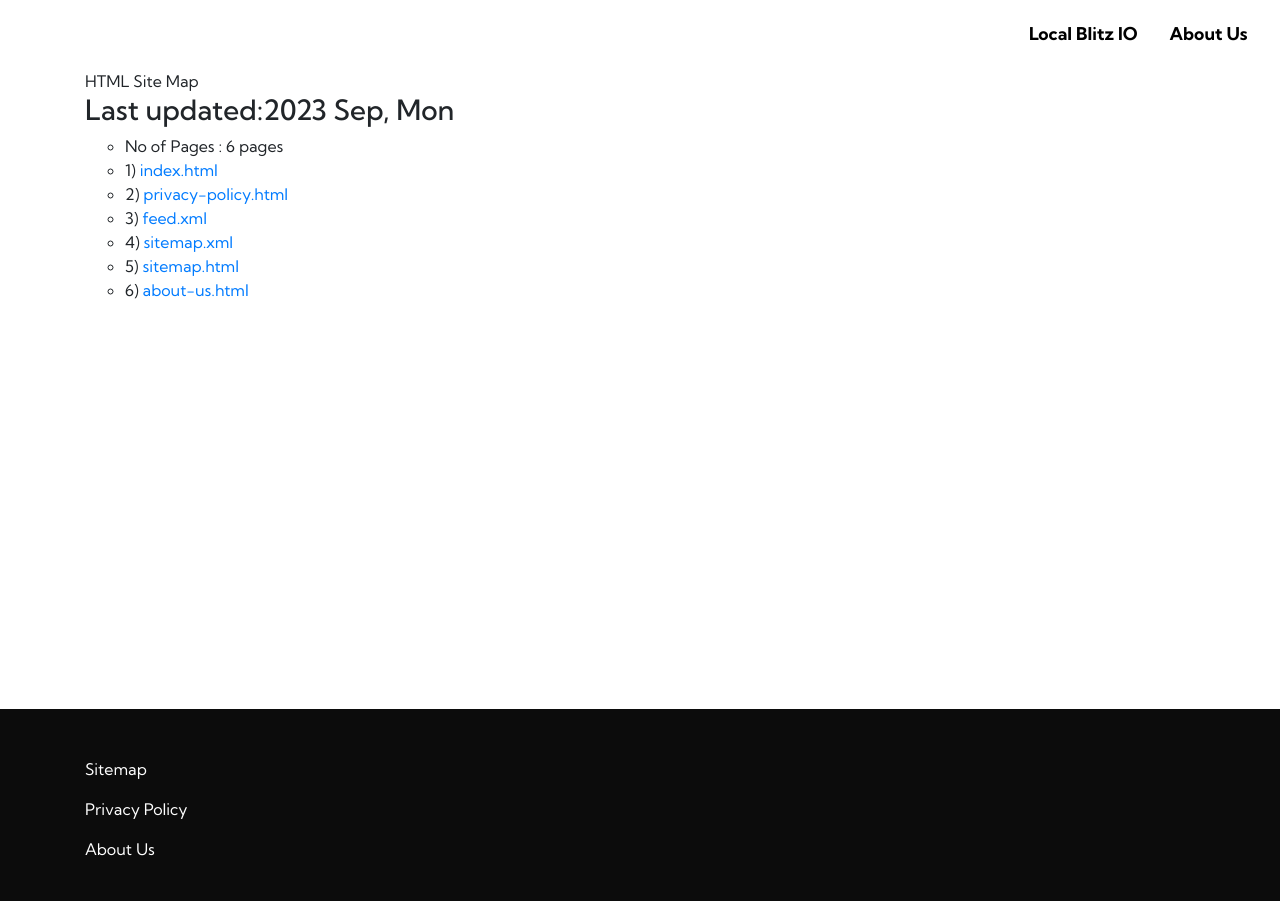
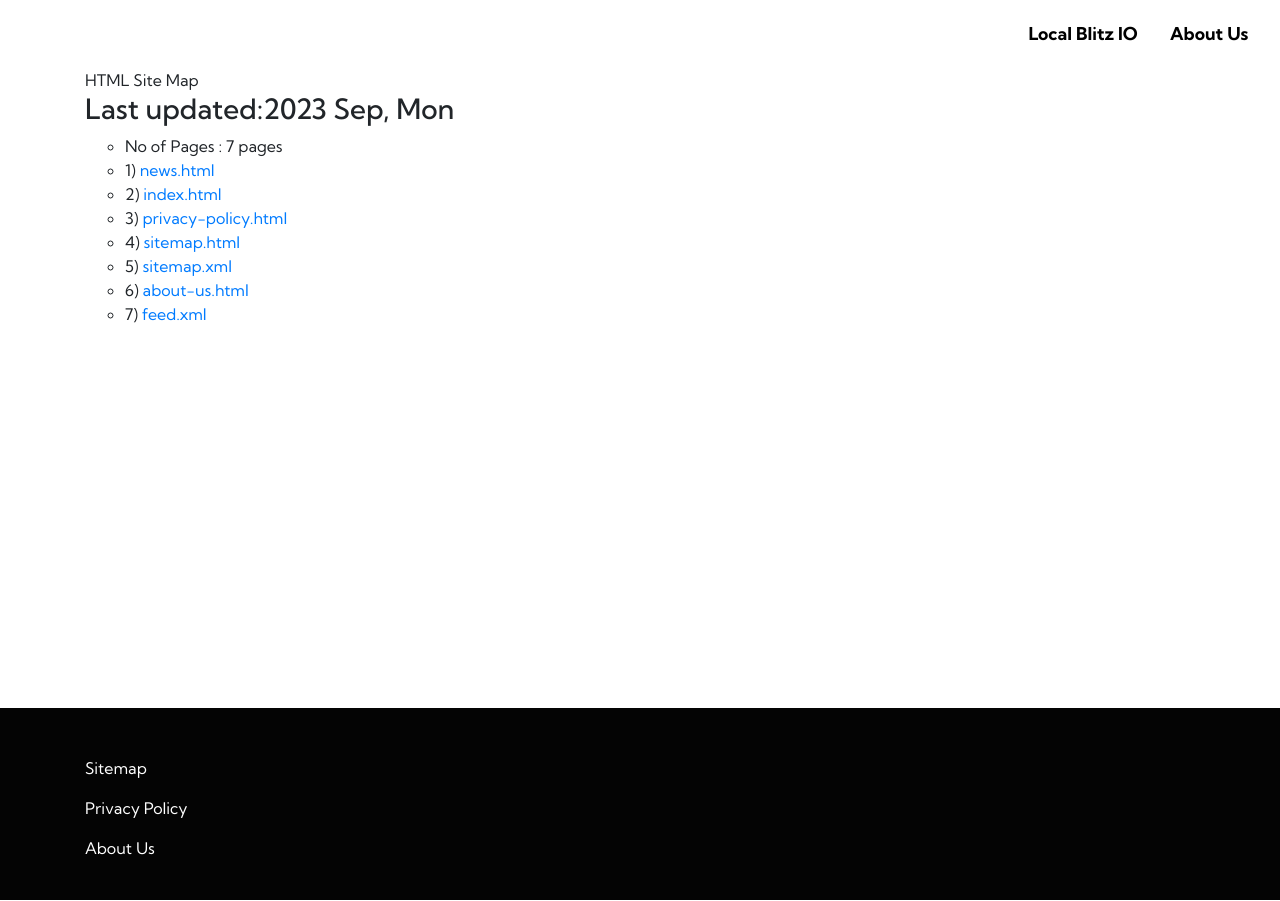
Before and after one commit to localblitzio/localblitzio2023, a plain HTML site: page sitemap.html in a window 1280 px wide. Drawn offline with nearby package versions, Linux system fonts and the light colour scheme.

Commit message:
Update file

```diff
--- a/sitemap.html
+++ b/sitemap.html
@@ -18,79 +18,79 @@
 <script src="https://cdn.jsdelivr.net/npm/bootstrap@4.6.1/dist/js/bootstrap.bundle.min.js"></script>
 <link rel="stylesheet" href="https://cdnjs.cloudflare.com/ajax/libs/font-awesome/4.7.0/css/font-awesome.min.css">
 <style type="text/css">
-footer{
-background:#0c0c0c;
-color:#ffffff;
+ul{
+list-style: circle;
+}
+.btn-md{
+padding: 15px 30.1px;
+border-radius: 0;
+}
+html{
+scroll-behavior: smooth;
+}
+a{
+text-decoration: none!important;
 }
 .nav-link{
 color: #000000!important;
 
 }
+.x10d47a04c942c8b2e28af92fd5461490 a{
+font-size:16px;
+}
+.x10d47a04c942c8b2e28af92fd5461490 p,.x10d47a04c942c8b2e28af92fd5461490 span,.x10d47a04c942c8b2e28af92fd5461490 label{
+font-size:16px!important;
+}
+.navbar a{
+font-size: 17.8px!important;
+font-weight: bold;
+}
+footer{
+background:#040404;
+color:#ffffff;
+}
+.y414c58ebfe187f962b8498a64842500a a,.x10d47a04c942c8b2e28af92fd5461490 a{
+color:#000000!important;
+text-decoration: underline !important;
+}
 footer *{
 font-size:16px !important;
 }
-.u15fadaf5b81eacb7eb7d48ec7ab4a4b5 a,.wce31b17eab7bc5479e16a74fdf0990d0 a{
-color:#0c0c0c!important;
-text-decoration: underline !important;
+.b5f9757927b409c174c62046d582d5c1f:hover{
+box-shadow: 0 50.5px 49.8px -25px rgb(0 0 0 / 30%);
+transform: rotate(-2deg) scale(1.03);
 }
-ul{
-list-style: circle;
+*{
+font-family: 'Kumbh Sans', sans-serif;
 }
-.navbar a{
-font-size: 17.7px!important;
-font-weight: bold;
-}
-a{
-text-decoration: none!important;
-}
-.y4f632d8237b87ad0891ffba4e2849768{
+.tdc17d04f85447fe69fd0c0cb53c25c6b{
 background-color:#ffc107!important;
 border-color:#ffc107!important;
 color:#000000!important;
-}
-.nav-item{
-padding-left:7.5px;
-padding-right:8.5px;
-padding-top:4.8px;
-padding-bottom:5.3px;
-}
-.wce31b17eab7bc5479e16a74fdf0990d0 a{
-font-size:16px;
-}
-.wce31b17eab7bc5479e16a74fdf0990d0 p,.wce31b17eab7bc5479e16a74fdf0990d0 span,.wce31b17eab7bc5479e16a74fdf0990d0 label{
-font-size:16px!important;
 }
 footer a{
 color:#ffffff;
 text-decoration: underline;
 }
-.btn-md{
-padding: 14.9px 30.2px;
-border-radius: 0;
-}
-*{
-font-family: 'Kumbh Sans', sans-serif;
-}
-html{
-scroll-behavior: smooth;
-}
-.u15fadaf5b81eacb7eb7d48ec7ab4a4b5 p,.u15fadaf5b81eacb7eb7d48ec7ab4a4b5 a,.u15fadaf5b81eacb7eb7d48ec7ab4a4b5 span,.u15fadaf5b81eacb7eb7d48ec7ab4a4b5 label{
+.y414c58ebfe187f962b8498a64842500a p,.y414c58ebfe187f962b8498a64842500a a,.y414c58ebfe187f962b8498a64842500a span,.y414c58ebfe187f962b8498a64842500a label{
 font-size:16px!important;
 }
-.v1aa96b38e4e0a896508a15fc5b14a3eb:hover{
-box-shadow: 0 50.4px 50.3px -25px rgb(0 0 0 / 30%);
-transform: rotate(-2deg) scale(1.03);
+.nav-item{
+padding-left:8.5px;
+padding-right:7.7px;
+padding-top:4.6px;
+padding-bottom:5px;
 }
 </style>
 </head>
 <body>
-<nav class="navbar navbar-expand-lg">
+<nav class="navbar-expand-lg navbar">
 <a class="navbar-brand" href="index.html"  ></a>
 <button class="navbar-toggler" type="button" data-toggle="collapse" data-target="#navbarSupportedContent" aria-controls="navbarSupportedContent" aria-expanded="false" aria-label="Toggle navigation">
-<span class="navbar-toggler-icon"></span></button><div class="navbar-collapse collapse" id="navbarSupportedContent">
-<ul class="d-flex navbar-nav align-items-center ml-auto"><li class=" nav-item">
-<a class="nav-link x717677b958f65bdd23005ac03c379de1" href="index.html"  >Local Blitz IO</a>
-</li><li class="nav-item"><a class="nav-link x717677b958f65bdd23005ac03c379de1" rel=nofollow href="about-us.html">About Us</a>
+<span class="navbar-toggler-icon"></span></button><div class="collapse navbar-collapse" id="navbarSupportedContent">
+<ul class="align-items-center ml-auto d-flex navbar-nav"><li class="nav-item ">
+<a class="nav-link ud7d3a8348bef835306872e4d452d1029" href="index.html"  >Local Blitz IO</a>
+</li><li class="nav-item"><a class="nav-link ud7d3a8348bef835306872e4d452d1029" rel=nofollow href="about-us.html">About Us</a>
 </li></ul>
 </div>
 </nav>
@@ -101,21 +101,22 @@ transform: rotate(-2deg) scale(1.03);
 </div>
 <div>
 <ul>
-<li> No of Pages :   <span>6  pages</span></li>
-<li>1) <a href="index.html " >index.html</a></li>
-<li>2) <a href="privacy-policy.html " >privacy-policy.html</a></li>
-<li>3) <a href="feed.xml " >feed.xml</a></li>
-<li>4) <a href="sitemap.xml " >sitemap.xml</a></li>
-<li>5) <a href="sitemap.html " >sitemap.html</a></li>
+<li> No of Pages :   <span>7  pages</span></li>
+<li>1) <a href="news.html " >news.html</a></li>
+<li>2) <a href="index.html " >index.html</a></li>
+<li>3) <a href="privacy-policy.html " >privacy-policy.html</a></li>
+<li>4) <a href="sitemap.html " >sitemap.html</a></li>
+<li>5) <a href="sitemap.xml " >sitemap.xml</a></li>
 <li>6) <a href="about-us.html " >about-us.html</a></li>
+<li>7) <a href="feed.xml " >feed.xml</a></li>
 </ul>
 </div>
 </section>
 <footer>
-<div class="pt-5 container py-4" >
-<div class="row"><div class="col-lg-3"><p><a class="x717677b958f65bdd23005ac03c379de1" href="sitemap.html" rel="nofollow">Sitemap</a></p>
-<p><a class="x717677b958f65bdd23005ac03c379de1" href="privacy-policy.html" rel="nofollow">Privacy Policy</a></p>
-<p><a class="x717677b958f65bdd23005ac03c379de1" href="about-us.html" rel="nofollow">About Us</a></p>
+<div class="container pt-5 py-4" >
+<div class="row"><div class="col-lg-3"><p><a class="ud7d3a8348bef835306872e4d452d1029" href="sitemap.html" rel="nofollow">Sitemap</a></p>
+<p><a class="ud7d3a8348bef835306872e4d452d1029" href="privacy-policy.html" rel="nofollow">Privacy Policy</a></p>
+<p><a class="ud7d3a8348bef835306872e4d452d1029" href="about-us.html" rel="nofollow">About Us</a></p>
 </p>
 </div></div>
 </div>
```
